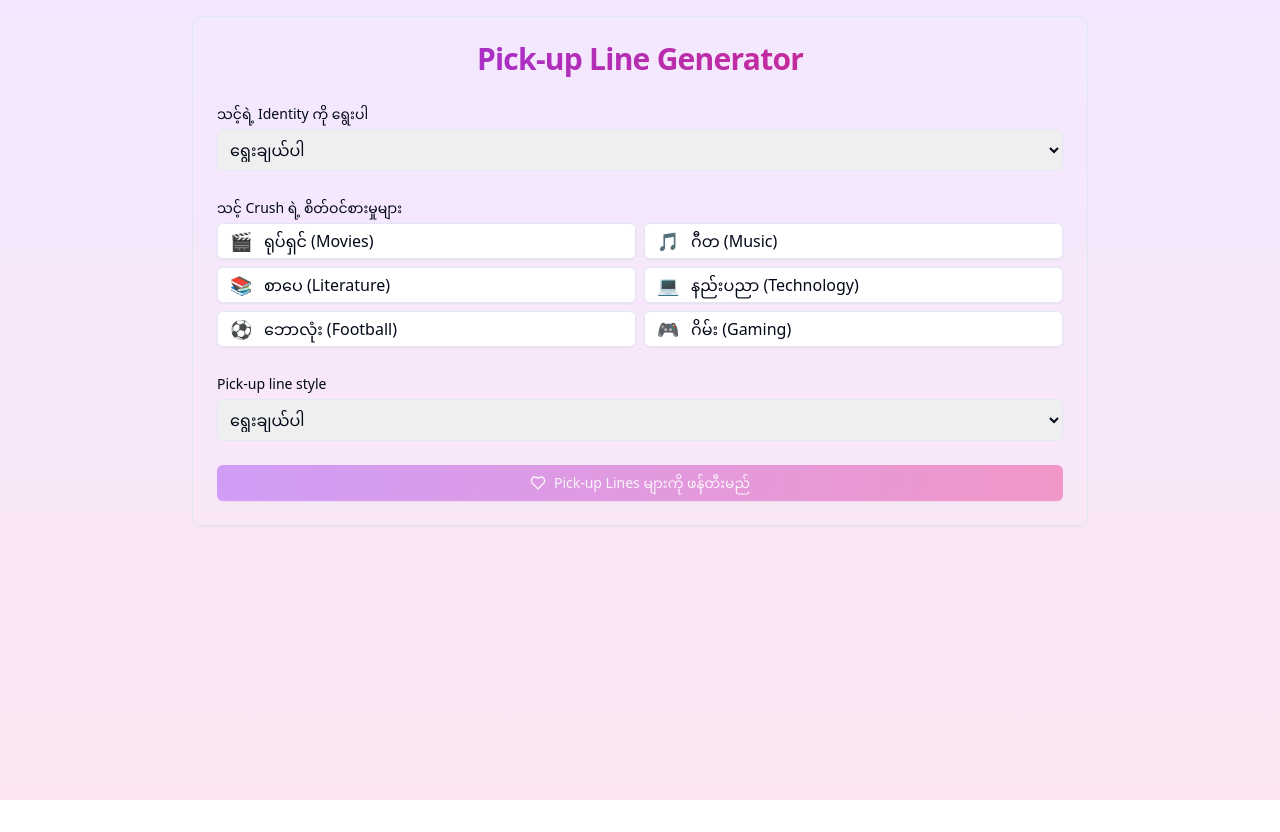
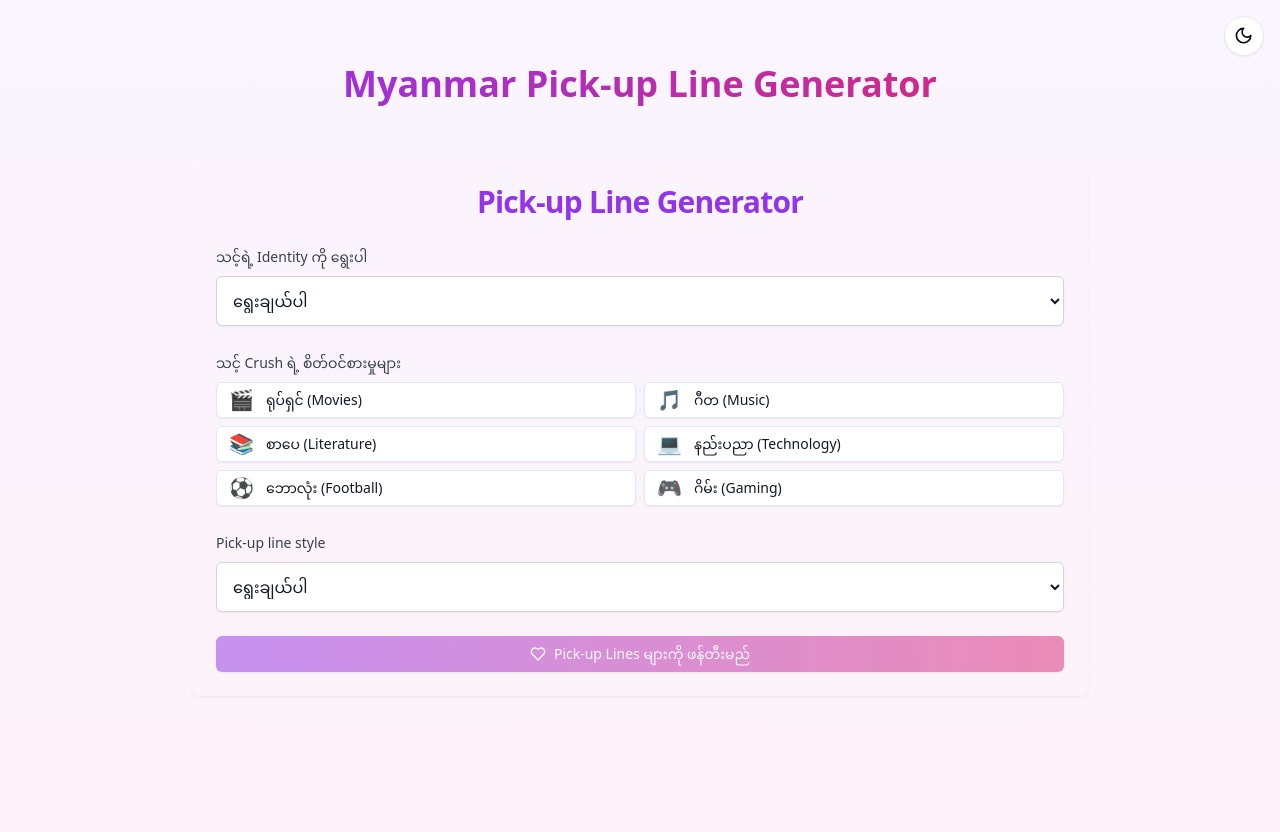
Before and after one commit to zeroday27/mm-pickupline-gen, a React (Vite) app: page / in a window 1280 px wide. Before the commit the page ends 800 px from the top, so only its background shows below. Built offline with nearby package versions, Linux system fonts and the light colour scheme.

Commit message:
Added DarkMode

```diff
--- a/index.html
+++ b/index.html
@@ -1,6 +1,14 @@
 <!DOCTYPE html>
 <html lang="en">
   <head>
+    <script>
+      // Check for dark mode preference
+      if (localStorage.theme === 'dark' || (!('theme' in localStorage) && window.matchMedia('(prefers-color-scheme: dark)').matches)) {
+        document.documentElement.classList.add('dark')
+      } else {
+        document.documentElement.classList.remove('dark')
+      }
+    </script>
     <meta charset="UTF-8" />
     <link rel="icon" type="image/svg+xml" href="/vite.svg" />
     <meta name="viewport" content="width=device-width, initial-scale=1.0" />
--- a/src/App.jsx
+++ b/src/App.jsx
@@ -1,10 +1,14 @@
 // src/App.jsx
 import React from 'react';
 import PickupLineGenerator from './components/PickupLineGenerator';
+import { ThemeToggle } from './components/ThemeToggle';
 
 function App() {
   return (
-    <PickupLineGenerator />
+    <div className="min-h-screen bg-gradient-to-b from-purple-50 to-pink-50 dark:from-gray-950 dark:to-gray-900 transition-colors duration-200 p-4">
+      <ThemeToggle />
+      <PickupLineGenerator />
+    </div>
   );
 }
 
--- a/src/components/PickupLineForm.jsx
+++ b/src/components/PickupLineForm.jsx
@@ -20,18 +20,18 @@ export default function PickupLineForm({ formData, setFormData, loading, onGener
   };
 
   return (
-    <Card className="mb-8">
+    <Card className="mb-8 dark:bg-gray-900 border-0">
       <CardHeader>
-        <CardTitle className="text-center text-3xl font-bold bg-clip-text text-transparent bg-gradient-to-r from-purple-600 to-pink-600">
+        <CardTitle className="text-center text-3xl font-bold text-purple-600 dark:text-purple-400">
           Pick-up Line Generator
         </CardTitle>
       </CardHeader>
       <CardContent>
         <form className="space-y-6" onSubmit={(e) => e.preventDefault()}>
           <div>
-            <Label>သင့်ရဲ့ Identity ကို ရွေးပါ</Label>
+            <Label className="text-gray-700 dark:text-gray-200">သင့်ရဲ့ Identity ကို ရွေးပါ</Label>
             <select
-              className="w-full p-2 border rounded-md mt-1"
+              className="w-full p-3 mt-2 bg-white dark:bg-gray-800 border border-gray-300 dark:border-gray-700 rounded-md shadow-sm focus:border-purple-500 focus:ring focus:ring-purple-200 dark:focus:ring-purple-800 focus:ring-opacity-50 text-gray-900 dark:text-gray-100"
               value={formData.identity}
               onChange={(e) => setFormData({...formData, identity: e.target.value})}
             >
@@ -44,29 +44,37 @@ export default function PickupLineForm({ formData, setFormData, loading, onGener
           </div>
 
           <div>
-  <Label>သင့် Crush ရဲ့ စိတ်ဝင်စားမှုများ</Label>
-  <div className="grid grid-cols-1 sm:grid-cols-2 gap-2 mt-1">
-    {interests.map((interest) => (
+            <Label className="text-gray-700 dark:text-gray-200">သင့် Crush ရဲ့ စိတ်ဝင်စားမှုများ</Label>
+            <div className="grid grid-cols-1 sm:grid-cols-2 gap-2 mt-2">
+              {interests.map((interest) => {
+                const isSelected = formData.interests[0] === interest.value;
+                return (
                   <Button
                     key={interest.value}
-        variant={formData.interests[0] === interest.value ? "secondary" : "outline"}
-        className={`justify-start w-full p-3 text-sm sm:text-base transition-all ${
-          formData.interests[0] === interest.value
-            ? "bg-purple-100 border-purple-500 text-purple-700 hover:bg-purple-200"
-            : "hover:bg-purple-50"
-        }`}
+                    type="button"
+                    variant={isSelected ? "secondary" : "outline"}
+                    className={`
+                      w-full p-3 justify-start text-left
+                      ${isSelected
+                        ? "bg-purple-100 border-purple-500 text-purple-700 dark:bg-purple-900 dark:border-purple-400 dark:text-purple-100"
+                        : "bg-white dark:bg-gray-800 hover:bg-purple-50 dark:hover:bg-purple-900 text-gray-900 dark:text-gray-100"}
+                      transition-colors duration-200
+                      border rounded-md
+                    `}
                     onClick={() => handleInterestClick(interest.value)}
                   >
-        <span className="mr-3 text-lg">{interest.emoji}</span>
-        <span className="text-left flex-1">{interest.label}</span>
+                    <span className="mr-3 text-xl">{interest.emoji}</span>
+                    <span>{interest.label}</span>
                   </Button>
-    ))}
+                );
+              })}
             </div>
           </div>
+
           <div>
-            <Label>Pick-up line style</Label>
+            <Label className="text-gray-700 dark:text-gray-200">Pick-up line style</Label>
             <select
-              className="w-full p-2 border rounded-md mt-1"
+              className="w-full p-3 mt-2 bg-white dark:bg-gray-800 border border-gray-300 dark:border-gray-700 rounded-md shadow-sm focus:border-purple-500 focus:ring focus:ring-purple-200 dark:focus:ring-purple-800 focus:ring-opacity-50 text-gray-900 dark:text-gray-100"
               value={formData.style}
               onChange={(e) => setFormData({...formData, style: e.target.value})}
             >
@@ -78,7 +86,8 @@ export default function PickupLineForm({ formData, setFormData, loading, onGener
           </div>
 
           <Button
-            className="w-full bg-gradient-to-r from-purple-500 to-pink-500 hover:from-purple-600 hover:to-pink-600 text-white"
+            type="button"
+            className="w-full bg-gradient-to-r from-purple-600 to-pink-600 hover:from-purple-700 hover:to-pink-700 text-white dark:from-purple-500 dark:to-pink-500 dark:hover:from-purple-600 dark:hover:to-pink-600"
             onClick={onGenerate}
             disabled={loading || !formData.identity || !formData.interests.length || !formData.style}
           >
--- a/src/components/PickupLineGenerator.jsx
+++ b/src/components/PickupLineGenerator.jsx
@@ -41,8 +41,11 @@ export default function PickupLineGenerator() {
   };
 
   return (
-    <div className="min-h-screen bg-gradient-to-b from-purple-100 to-pink-100 p-4">
-      <div className="max-w-4xl mx-auto">
+    <div className="min-h-screen p-4">
+      <div className="max-w-4xl mx-auto space-y-6">
+        <h1 className="text-2xl sm:text-3xl md:text-4xl font-bold text-center bg-clip-text text-transparent bg-gradient-to-r from-purple-600 to-pink-600 dark:from-purple-400 dark:to-pink-400 py-8">
+          Myanmar Pick-up Line Generator
+        </h1>
         <PickupLineForm
           formData={formData}
           setFormData={setFormData}
--- a/src/components/PickupLineResults.jsx
+++ b/src/components/PickupLineResults.jsx
@@ -1,3 +1,4 @@
+// src/components/PickupLineResults.jsx
 import React from 'react';
 import { Card, CardContent, CardHeader, CardTitle } from './ui/card';
 import { Button } from './ui/button';
@@ -8,47 +9,54 @@ export default function PickupLineResults({ lines, loading, onRegenerate, onCopy
   if (lines.length === 0) return null;
 
   return (
-    <Card>
+    <Card className="dark:bg-gray-800 dark:border-gray-700 transition-colors">
       <CardHeader>
-        <CardTitle className="text-2xl font-bold text-center">
+        <CardTitle className="text-xl sm:text-2xl font-bold text-center dark:text-gray-200">
           သင့်အတွက် Pick-up Lines များ
         </CardTitle>
       </CardHeader>
       <CardContent className="space-y-4">
         {lines.map((line, index) => (
-          <Alert key={index} className="flex items-center justify-between bg-white">
-            <AlertDescription className="flex-1 text-lg">
+          <Alert
+            key={index}
+            className="flex items-center justify-between bg-white dark:bg-gray-700 dark:border-gray-600 p-4 sm:p-6"
+          >
+            <AlertDescription className="flex-1 text-sm sm:text-base md:text-lg dark:text-gray-200 mr-4">
               {line}
             </AlertDescription>
-            <div className="flex gap-2 ml-4">
+            <div className="flex gap-2 ml-2 sm:ml-4 flex-shrink-0">
               <Button
                 variant="outline"
                 size="icon"
                 onClick={() => onCopy(line)}
-                className="hover:bg-purple-50"
+                className="hover:bg-purple-50 dark:hover:bg-purple-900 dark:border-gray-600 transition-colors"
               >
-                <Copy className="h-4 w-4" />
+                <Copy className="h-4 w-4 dark:text-gray-200" />
               </Button>
               <Button
                 variant="outline"
                 size="icon"
-                className="hover:bg-purple-50"
+                className="hover:bg-purple-50 dark:hover:bg-purple-900 dark:border-gray-600 transition-colors"
               >
-                <Share2 className="h-4 w-4" />
+                <Share2 className="h-4 w-4 dark:text-gray-200" />
               </Button>
             </div>
           </Alert>
         ))}
 
         <Button
-          className="w-full mt-4 hover:bg-purple-50"
+          className="w-full mt-6 dark:bg-gray-700 dark:text-gray-200 dark:border-gray-600 dark:hover:bg-gray-600 transition-colors"
           variant="outline"
           onClick={onRegenerate}
           disabled={loading}
         >
           <RefreshCw className={`mr-2 h-4 w-4 ${loading ? 'animate-spin' : ''}`} />
-          နောက်ထပ် ဖန်တီးမည်
+          <span className="text-base">နောက်ထပ် ဖန်တီးမည်</span>
         </Button>
+
+        <div className="text-sm text-center text-gray-500 dark:text-gray-400 mt-4">
+          Pick-up lines များကို Copy နှင့် Share ပြုလုပ်နိုင်ပါသည်
+        </div>
       </CardContent>
     </Card>
   );
--- /dev/null
+++ b/src/components/ThemeToggle.jsx
@@ -0,0 +1,46 @@
+// src/components/ThemeToggle.jsx
+import React from 'react';
+import { Moon, Sun } from 'lucide-react';
+import { Button } from './ui/button';
+import { cn } from '../lib/utils';
+
+export function ThemeToggle({ className }) {
+  const [theme, setTheme] = React.useState('light');
+
+  React.useEffect(() => {
+    const savedTheme = localStorage.getItem('theme') ||
+      (window.matchMedia('(prefers-color-scheme: dark)').matches ? 'dark' : 'light');
+
+    setTheme(savedTheme);
+    document.documentElement.classList.toggle('dark', savedTheme === 'dark');
+  }, []);
+
+  const toggleTheme = () => {
+    const newTheme = theme === 'light' ? 'dark' : 'light';
+    setTheme(newTheme);
+    document.documentElement.classList.toggle('dark');
+    localStorage.setItem('theme', newTheme);
+  };
+
+  return (
+    <Button
+      variant="outline"
+      size="icon"
+      onClick={toggleTheme}
+      className={cn(
+        "fixed top-4 right-4 w-10 h-10 rounded-full",
+        "bg-white dark:bg-gray-800",
+        "border border-gray-200 dark:border-gray-700",
+        "hover:bg-gray-100 dark:hover:bg-gray-700",
+        className
+      )}
+    >
+      {theme === 'light' ? (
+        <Moon className="h-[1.2rem] w-[1.2rem]" />
+      ) : (
+        <Sun className="h-[1.2rem] w-[1.2rem]" />
+      )}
+      <span className="sr-only">Toggle theme</span>
+    </Button>
+  );
+}
--- a/src/main.jsx
+++ b/src/main.jsx
@@ -1,6 +1,7 @@
+// src/main.jsx
 import React from 'react'
 import ReactDOM from 'react-dom/client'
-import App from './App.jsx'
+import App from './App'
 import './styles/globals.css'
 
 ReactDOM.createRoot(document.getElementById('root')).render(
--- a/tailwind.config.cjs
+++ b/tailwind.config.cjs
@@ -1,8 +1,10 @@
+// tailwind.config.cjs
 /** @type {import('tailwindcss').Config} */
 module.exports = {
+  darkMode: ["class"],
   content: [
-    "./index.html",
-    "./src/**/*.{js,ts,jsx,tsx}",
+    './src/**/*.{js,jsx,ts,tsx}',
+    './index.html'
   ],
   theme: {
     extend: {
@@ -25,6 +27,11 @@ module.exports = {
           foreground: "hsl(var(--destructive-foreground))",
         },
       },
+      borderRadius: {
+        lg: "var(--radius)",
+        md: "calc(var(--radius) - 2px)",
+        sm: "calc(var(--radius) - 4px)",
+      },
     },
   },
   plugins: [],
```
Lines whose indentation alone changed are shown as unchanged.
